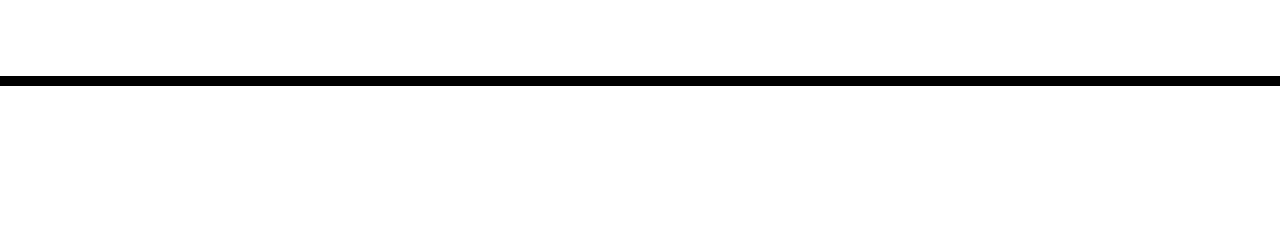
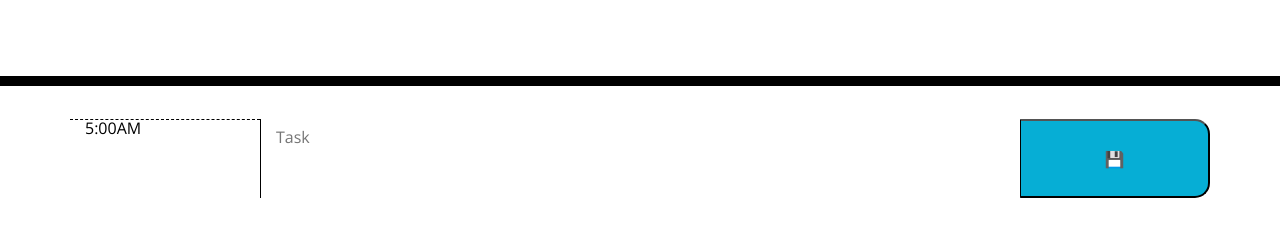
Before and after one commit to carvasquez206/A5-DayPlanner, a plain HTML site: page index.html in a window 1280 px wide. Shown: the part 182-418 px from the top of the page. Drawn offline with nearby package versions, Linux system fonts and the light colour scheme; files that its build step writes are made by us from their sources.

Commit message:
added 1st timeblock

```diff
--- a/index.html
+++ b/index.html
@@ -26,17 +26,21 @@
   </head>
 
   <body>
-    <!--Header, date, current time, etc.-->
     <header class="jumbotron">
       <h1 class="display-3">Work Day Scheduler</h1>
       <p class="lead">A simple calendar app for scheduling your work day</p>
-      <h2> <!--Making this h2 for giggles and visual purposes-->
+      <h2>
         <p id="currentDay" class="lead"></p>
       </h2>
     </header>
+
     <div class="container">
     <!--Timeblocks go here-->
-
+      <div class="row">
+        <div class="col-2 hour">5:00AM</div>
+        <textarea id="5" class="col-8" placeholder="Task"></textarea>
+        <button id="btn5" class="col-2 saveBtn">💾</button>
+      </div>
 
 
 
```
